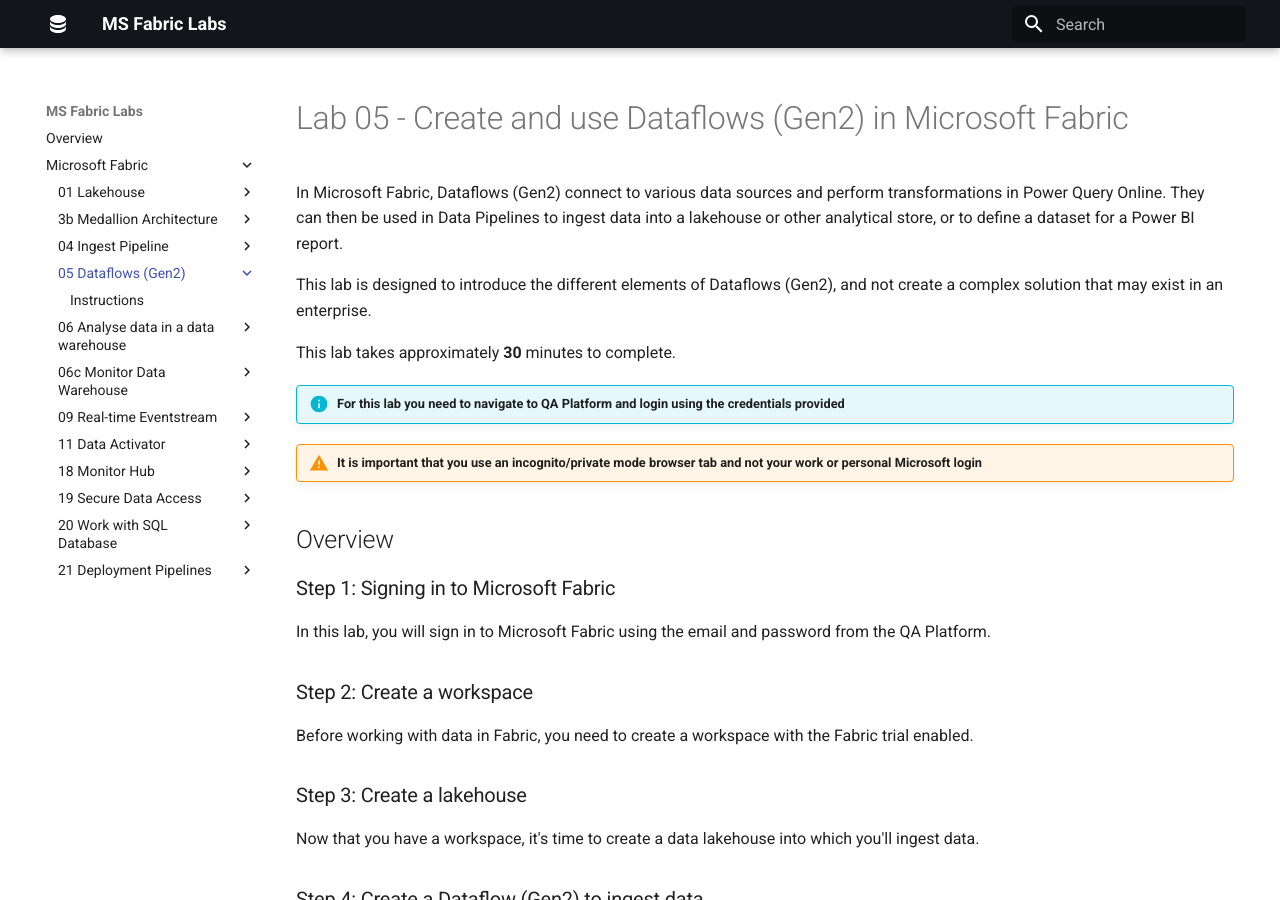
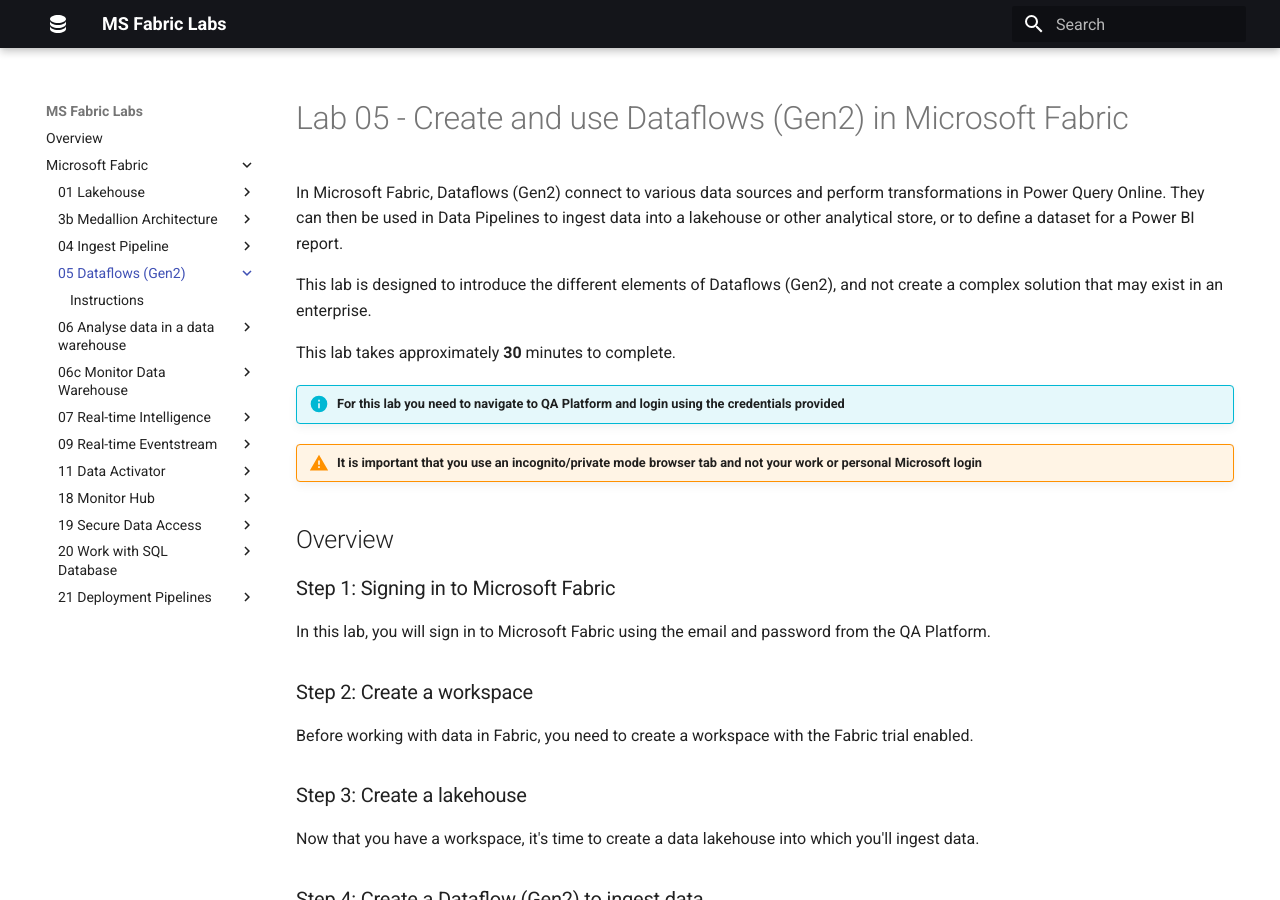
Before and after one commit to qaalabs/fabric, an MkDocs documentation site: the page built from docs/05-dataflows-gen2/index.md, in a window 1280 px wide and 900 px high. Built offline with MkDocs 1.6.1 and Material for MkDocs 9.7.7, drawn with Linux system fonts in a browser that asks for light colours.

Commit message:
add lab 07

```diff
--- a/mkdocs.yml
+++ b/mkdocs.yml
@@ -31,6 +31,10 @@
     - "06c Monitor Data Warehouse":
       - 06c-monitor-data-warehouse/index.md
       - Instructions: 06c-monitor-data-warehouse/instructions.md
+
+    - "07 Real-time Intelligence":
+      - 07-real-time-intelligence/index.md
+      - Instructions: 07-real-time-intelligence/instructions.md
 
     - "09 Real-time Eventstream":
       - 09-real-time-analytics-eventstream/index.md
```
